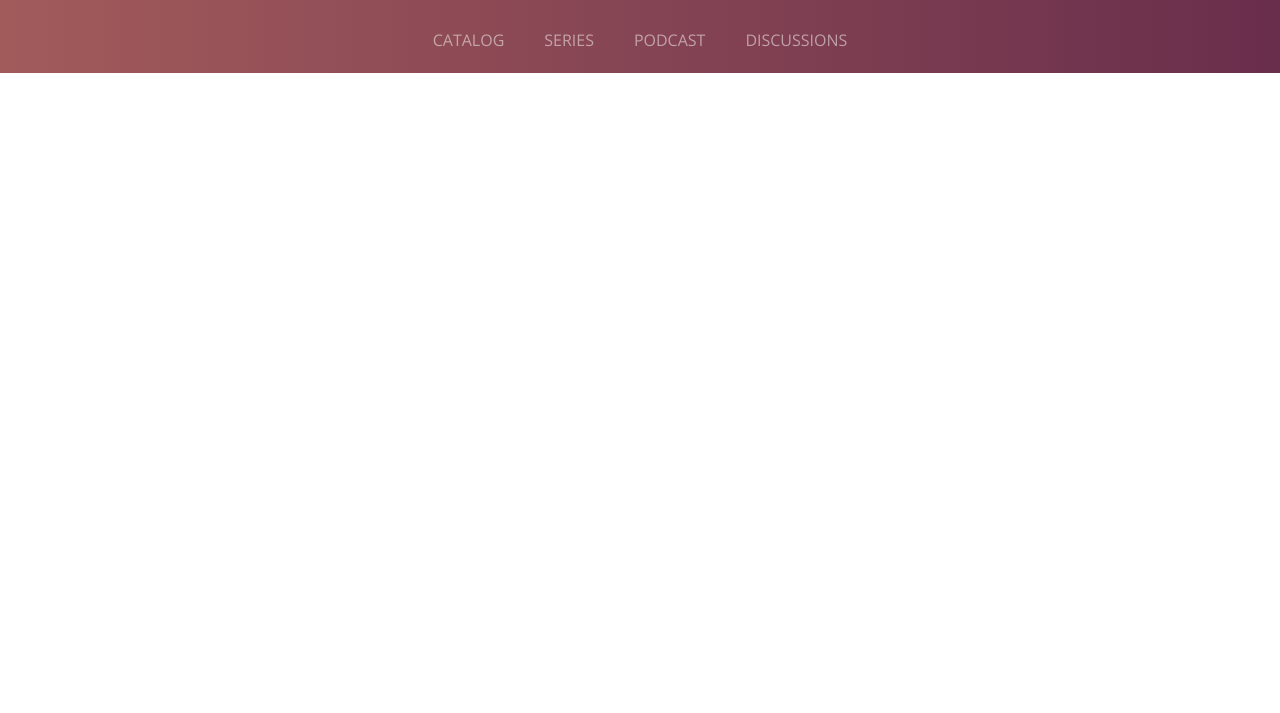
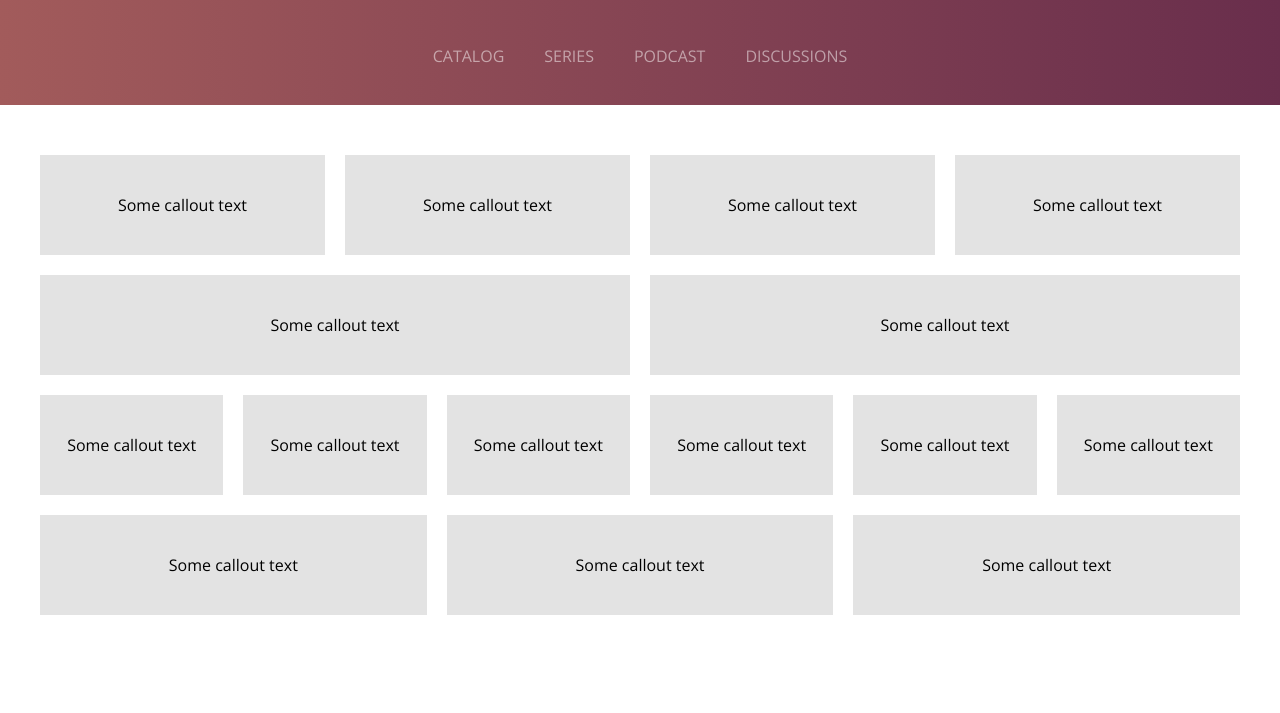
Before and after one commit to itsrafsanjani/css-for-backend-developers, a plain HTML site: page 001/index.html in a window 1280 px wide. Shown: the part 87-800 px from the top of the page. Drawn offline with nearby package versions, Linux system fonts and the light colour scheme.

Commit message:
feat: lesson complete

```diff
--- /dev/null
+++ b/001/header.css
@@ -0,0 +1,33 @@
+header {
+  background-image: linear-gradient(to right, #a25b5b, #692e4c);
+}
+
+header a h1 {
+  margin-top: 0;
+  font-size: 1.5em;
+}
+
+.header-top {
+  display: flex;
+  justify-content: space-between;
+  font-weight: bold;
+  color: #ffffff;
+  padding-bottom: 50px;
+}
+
+.header-top a {
+  color: inherit;
+  text-transform: uppercase;
+}
+
+nav > a {
+  padding-left: 20px;
+  padding-right: 20px;
+  text-transform: uppercase;
+  color: rgba(255, 255, 255, 0.5);
+}
+
+nav {
+  display: flex;
+  justify-content: center;
+}
--- a/001/index.html
+++ b/001/index.html
@@ -10,11 +10,12 @@
     <link rel="preconnect" href="https://fonts.gstatic.com" crossorigin>
     <link href="https://fonts.googleapis.com/css2?family=Open+Sans:wght@300;400;600&display=swap" rel="stylesheet">
     <link rel="stylesheet" href="normalize.css">
+    <link rel="stylesheet" href="header.css">
     <link rel="stylesheet" href="style.css">
 </head>
 
 <body>
-    <header>
+    <header class="section">
         <div class="container">
             <div class="header-top">
                 <a href="/">
@@ -31,6 +32,67 @@
             </nav>
         </div>
     </header>
+
+    <div class="section">
+        <div class="container">
+            <div class="row">
+                <div class="col">
+                    <div class="box">Some callout text</div>
+                </div>
+                <div class="col">
+                    <div class="box">Some callout text</div>
+                </div>
+                <div class="col">
+                    <div class="box">Some callout text</div>
+                </div>
+                <div class="col">
+                    <div class="box">Some callout text</div>
+                </div>
+            </div>
+
+            <div class="row">
+                <div class="col">
+                    <div class="box">Some callout text</div>
+                </div>
+                <div class="col">
+                    <div class="box">Some callout text</div>
+                </div>
+            </div>
+
+            <div class="row">
+                <div class="col">
+                    <div class="box">Some callout text</div>
+                </div>
+                <div class="col">
+                    <div class="box">Some callout text</div>
+                </div>
+                <div class="col">
+                    <div class="box">Some callout text</div>
+                </div>
+                <div class="col">
+                    <div class="box">Some callout text</div>
+                </div>
+                <div class="col">
+                    <div class="box">Some callout text</div>
+                </div>
+                <div class="col">
+                    <div class="box">Some callout text</div>
+                </div>
+            </div>
+
+            <div class="row">
+                <div class="col">
+                    <div class="box">Some callout text</div>
+                </div>
+                <div class="col">
+                    <div class="box">Some callout text</div>
+                </div>
+                <div class="col">
+                    <div class="box">Some callout text</div>
+                </div>
+            </div>
+        </div>
+    </div>
 </body>
 
 </html>
--- a/001/style.css
+++ b/001/style.css
@@ -16,37 +16,26 @@ a:hover {
   margin: 0 auto;
 }
 
-header {
-  background-image: linear-gradient(to right, #a25b5b, #692e4c);
-  padding: 1.5em 2em;
+.section {
+  padding: 2.5em;
 }
 
-header a h1 {
-  margin-top: 0;
-  font-size: 1.5em;
+.flex,
+.row {
+  display: flex;
+  margin-left: -10px;
+  margin-right: -10px;
 }
 
-.header-top {
-  display: flex;
-  justify-content: space-between;
-  font-weight: bold;
-  color: #ffffff;
-  padding-bottom: 50px;
+.col {
+  flex: 1;
+  padding: 10px;
 }
 
-.header-top a {
-  color: inherit;
-  text-transform: uppercase;
-}
-
-nav > a {
-  padding-left: 20px;
-  padding-right: 20px;
-  text-transform: uppercase;
-  color: rgba(255, 255, 255, 0.5);
-}
-
-nav {
+.box {
+  background: #e3e3e3;
+  height: 100px;
   display: flex;
   justify-content: center;
+  align-items: center;
 }
```
